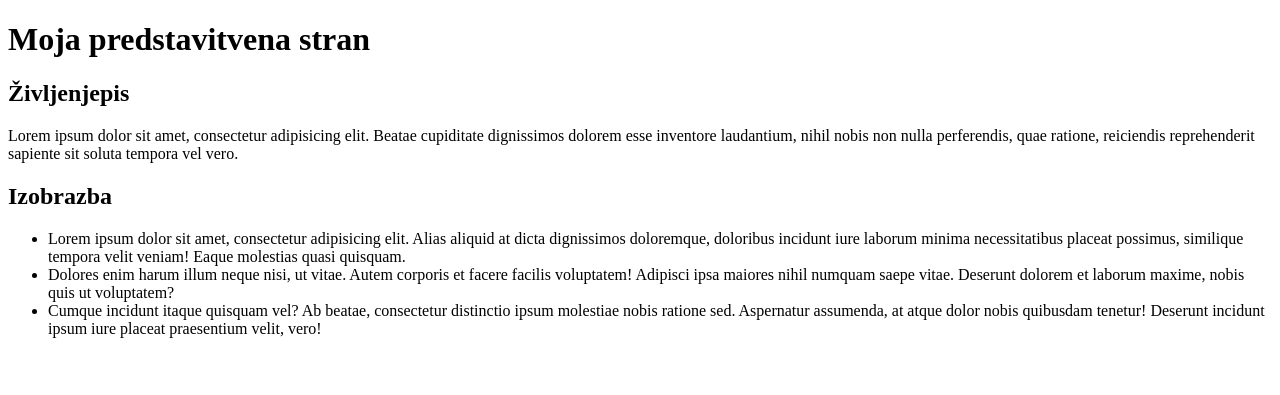
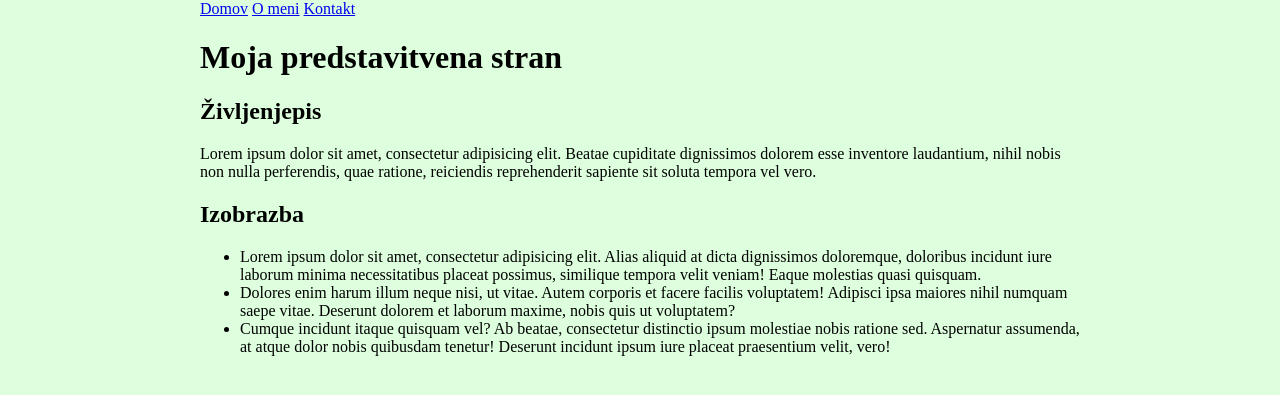
Before and after one commit to mkorbar/flask-mar2022, a Flask app: page /o-meni in a window 1280 px wide. Shown: the top 395 px of the page. Run offline with Flask 2, Linux system fonts and the light colour scheme.

Commit message:
Some minor things

```diff
--- a/templates/about.html
+++ b/templates/about.html
@@ -3,8 +3,14 @@
 <head>
     <meta charset="UTF-8">
     <title>Pozdravljen svet</title>
+    <link rel="stylesheet" href="/static/css/style.css">
 </head>
 <body>
+<nav>
+    <a href="/">Domov</a>
+    <a href="/o-meni">O meni</a>
+    <a href="o-meni/kontakt">Kontakt</a>
+</nav>
     <h1>Moja predstavitvena stran</h1>
     <h2>Življenjepis</h2>
     <p>Lorem ipsum dolor sit amet, consectetur adipisicing elit. Beatae cupiditate dignissimos dolorem esse inventore laudantium, nihil nobis non nulla perferendis, quae ratione, reiciendis reprehenderit sapiente sit soluta tempora vel vero.</p>
--- a/templates/contact.html
+++ b/templates/contact.html
@@ -3,8 +3,14 @@
 <head>
     <meta charset="UTF-8">
     <title>Pozdravljen svet</title>
+    <link rel="stylesheet" href="/static/css/style.css">
 </head>
 <body>
+<nav>
+    <a href="/">Domov</a>
+    <a href="/o-meni">O meni</a>
+    <a href="o-meni/kontakt">Kontakt</a>
+</nav>
     <h1>Kontakt</h1>
     <p>Kdor me res hoce slišat naj me sam poišče</p>
 </ol>
--- a/templates/index.html
+++ b/templates/index.html
@@ -7,7 +7,9 @@
 </head>
 <body>
 <nav>
+    <a href="/">Domov</a>
     <a href="/o-meni">O meni</a>
+    <a href="o-meni/kontakt">Kontakt</a>
 </nav>
 
     <h1>To je moja prva spletna stran, dobrodosli</h1>
```
